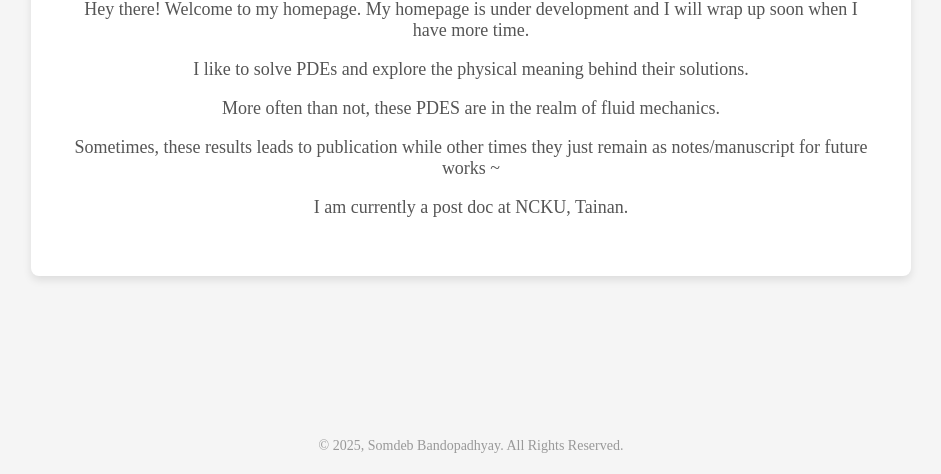
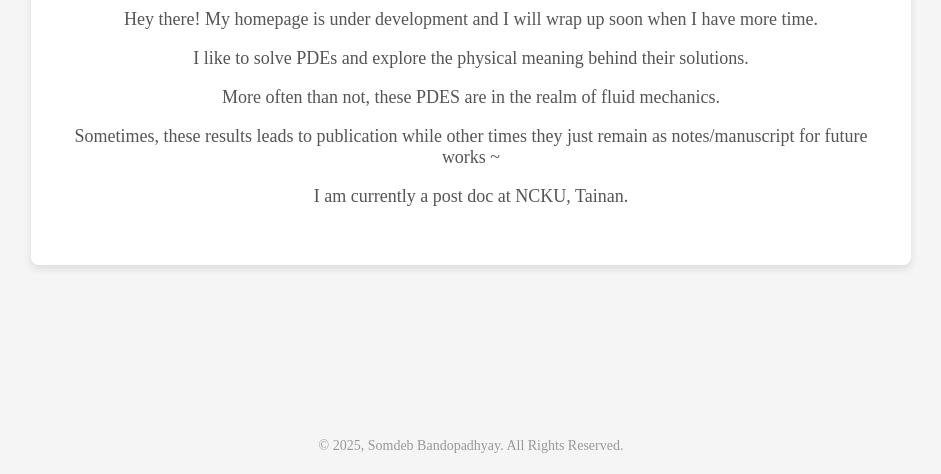
Before and after one commit to sbandopadhyay/somdeb1987.github.io, a plain HTML site: page index.html in a window 1280 px wide. Shown: the part 326-800 px from the top of the page, without its empty margins (169-1110 px from the left). Drawn offline with Linux system fonts and the light colour scheme.

Commit message:
Update index.html

```diff
--- a/index.html
+++ b/index.html
@@ -55,11 +55,11 @@
     <div class="container">
         <div class="content">
             <h1>Placeholder for My Homepage</h1>
-            <p>  Hey there! Welcome to my homepage. My homepage is under development and I will wrap up soon when I have more time.</p>
-            <p>  I like to solve PDEs and explore the physical meaning behind their solutions.</p>
+            <p>  Hey there! My homepage is under development and I will wrap up soon when I have more time. </p>
+            <p>  I like to solve PDEs and explore the physical meaning behind their solutions. </p>
             <p>  More often than not, these PDES are in the realm of fluid mechanics. </p>
             <p>  Sometimes, these results leads to publication while other times they just remain as notes/manuscript for future works ~ </p>
-            <p>  I am currently a post doc at NCKU, Tainan.</p>
+            <p>  I am currently a post doc at NCKU, Tainan. </p>
         </div>
     </div>
     <footer>
```
